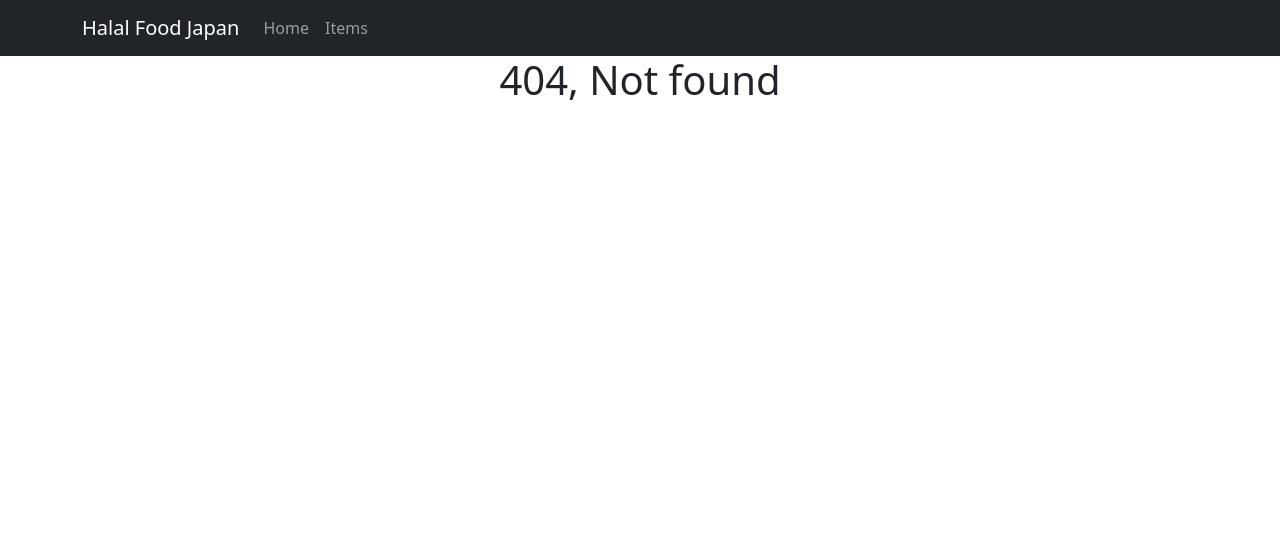
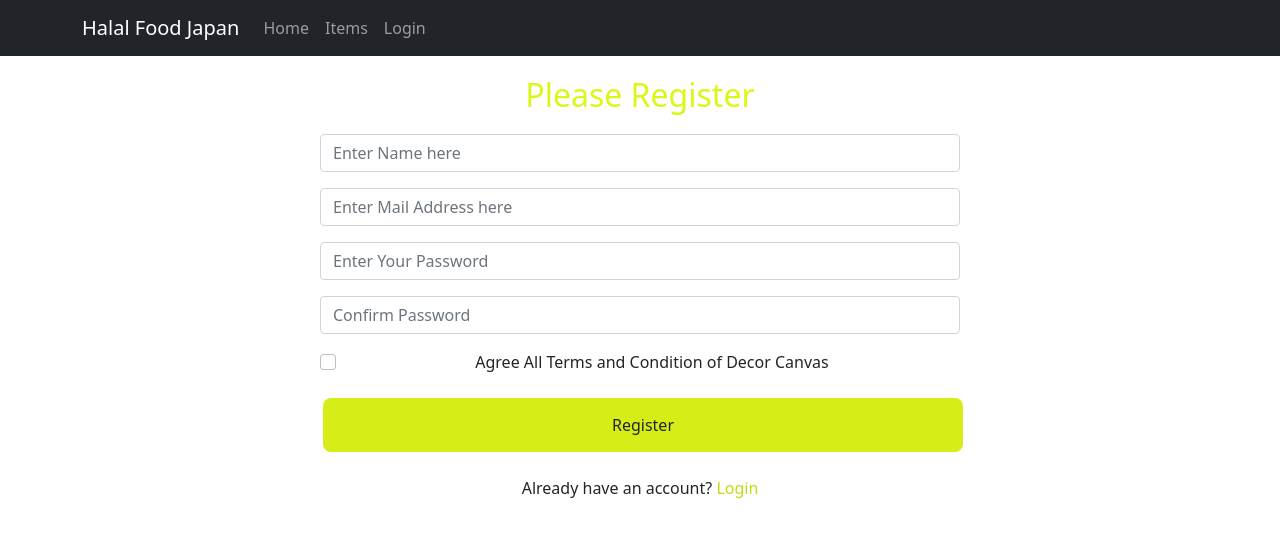
Before and after one commit to taslima63/halal-food-japan-client, a React (Create React App) app: page /register in a window 1280 px wide. Before the commit this address had no page. Shown: the top 536 px of the page. Built offline with nearby package versions, Linux system fonts and the light colour scheme.

Commit message:
login and registration page added

```diff
--- a/src/App.js
+++ b/src/App.js
@@ -5,6 +5,8 @@ import NotFound from './components/Shared/NotFound/NotFound';
 import Header from './components/Shared/Header/Header';
 import Home from './components/Pages/HomeSection/Home/Home';
 import Items from './components/Pages/ItemsSection/Items/Items';
+import Login from './components/Pages/LoginSection/Login/Login';
+import Register from './components/Pages/LoginSection/Register/Register';
 
 
 
@@ -18,6 +20,8 @@ function App() {
         <Route path='/' element={<Home></Home>}></Route>
         <Route path='/home' element={<Home></Home>}> </Route>
         <Route path='/items' element={<Items></Items>}></Route>
+        <Route path='/login' element={<Login></Login>}></Route>
+        <Route path='/register' element={<Register></Register>}></Route>
         <Route path='*' element={<NotFound></NotFound>} />
       </Routes>
     </div>
--- /dev/null
+++ b/src/components/Pages/LoginSection/Login/Login.js
@@ -0,0 +1,36 @@
+import React from 'react';
+import { Form } from 'react-bootstrap';
+import { Link } from 'react-router-dom';
+
+const Login = () => {
+    return (
+        <div className='container'>
+            <div className='w-50 mx-auto'>
+                <h2 style={{ textAlign: 'center', color: "#dcf715", margin: '20px 0px' }}>Please Login</h2>
+                <Form>
+                    <Form.Group className="mb-3" controlId="formBasicEmail">
+
+                        <Form.Control name='email' type="email" placeholder="Enter email" required />
+
+                    </Form.Group>
+
+                    <Form.Group className="mb-3" controlId="formBasicPassword">
+
+                        <Form.Control name='password' type="password" placeholder="Password" required />
+                    </Form.Group>
+
+                    <button type="submit" className='bookBtn text-dark' >Login</button>
+
+                </Form>
+
+
+                <p>Forget Password?<button style={{ color: '#c5d912', outline: 'none', backgroundColor: '#fff', border: 'none' }} className=' pe-auto text-decoration-none' >Reset Password</button> </p>
+
+                <p>New to Decor Canvas? <Link to="/register" style={{ color: '#c5d912' }} className='pe-auto text-decoration-none' > Register Here</Link> </p>
+            </div>
+
+        </div>
+    );
+};
+
+export default Login;
--- /dev/null
+++ b/src/components/Pages/LoginSection/Register/Register.css
@@ -0,0 +1,16 @@
+.register-form {
+    margin: 0 auto;
+    width: 50%;
+    text-align: center;
+}
+
+.register-form input:not([type=checkbox]) {
+    display: block;
+    width: 100%;
+    height: 40px;
+    padding-left: 10px;
+    font-size: 16px;
+    margin-bottom: 15px;
+    border-radius: 5px;
+    border-color: 1px solid lightgray;
+}
--- /dev/null
+++ b/src/components/Pages/LoginSection/Register/Register.js
@@ -0,0 +1,44 @@
+import React from 'react';
+import { Form } from 'react-bootstrap';
+import { Link } from 'react-router-dom';
+
+const Register = () => {
+    return (
+        <div className='register-form'>
+            <h2 style={{ textAlign: 'center', color: "#dcf715", margin: '20px 0px' }}>Please Register</h2>
+            <Form className='w-50 mx-auto my-3'>
+                <Form.Group className="mb-3" controlId="formBasicEmail">
+
+                    <Form.Control type="text" name='name' placeholder="Enter Name here" required />
+
+                </Form.Group>
+                <Form.Group className="mb-3" controlId="formBasicEmail">
+
+                    <Form.Control type="email" name='email' placeholder="Enter Mail Address here" required />
+
+                </Form.Group>
+
+                <Form.Group className="mb-3" controlId="formBasicPassword">
+
+                    <Form.Control type="password" name='password' placeholder="Enter Your Password" required />
+                </Form.Group>
+                <Form.Group className="mb-3" controlId="formBasicPassword">
+
+                    <Form.Control name='confirmPassword' type="password" placeholder="Confirm Password" required />
+                </Form.Group>
+                <Form.Group className="mb-3" controlId="formBasicCheckbox">
+                    <Form.Check type="checkbox" name='terms' label="Agree All Terms and Condition of Decor Canvas" />
+                </Form.Group>
+                <button className='bookBtn text-dark'>Register</button>
+            </Form>
+            <p className='text-danger my-3'></p>
+            <p>Already have an account? <Link to="/login" style={{ color: '#c5d912' }} className='pe-auto text-decoration-none' >Login</Link> </p>
+        </div>
+    );
+};
+
+export default Register;
+
+
+// authUser
+// T8eM7XnpthrLGT8K
--- a/src/components/Shared/Header/Header.js
+++ b/src/components/Shared/Header/Header.js
@@ -16,6 +16,7 @@ const Header = () => {
                         <Nav>
                             <Nav.Link as={Link} to='/home' >Home</Nav.Link>
                             <NavLink as={Link} to='/items'>Items</NavLink>
+                            <NavLink as={Link} to='/login'>Login</NavLink>
                         </Nav>
                     </Navbar.Collapse>
                 </Container>
```
Also changed, not shown: src/components/Pages/LoginSection/Login/Login.css (added).
